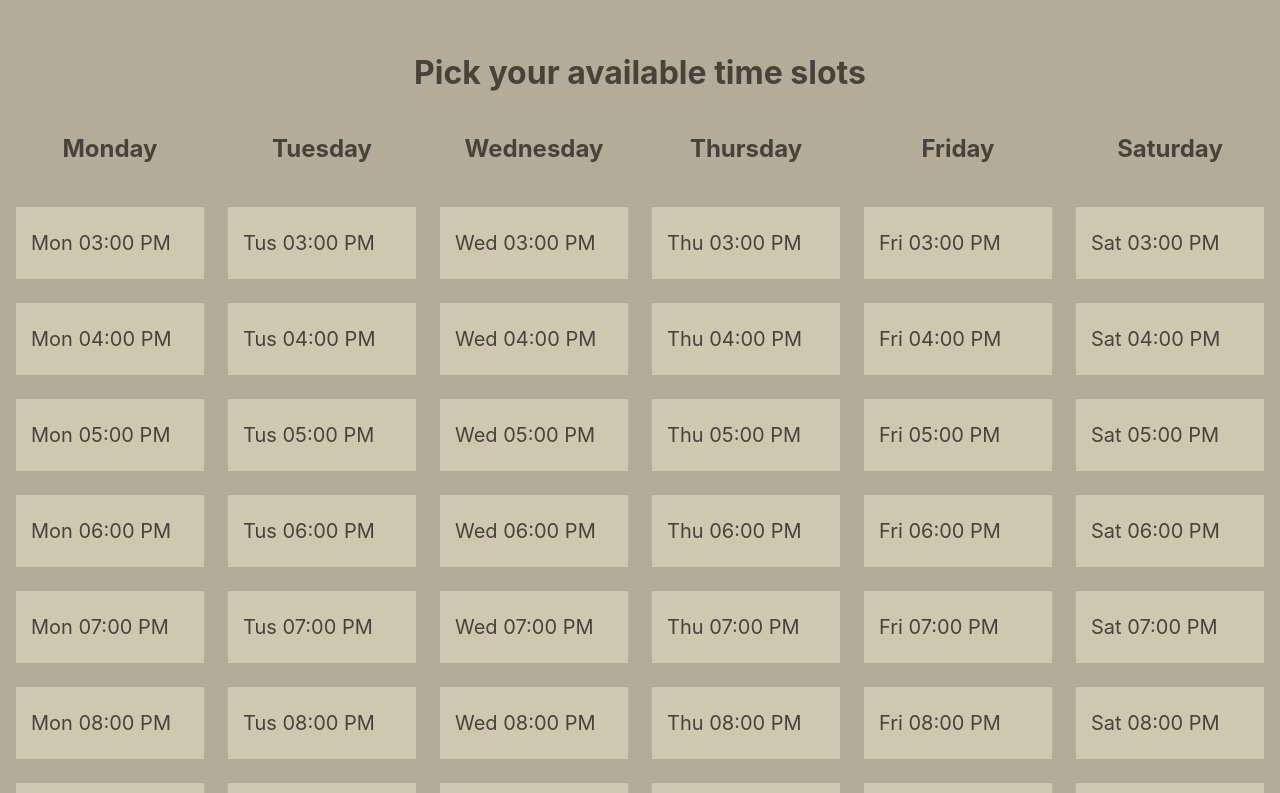
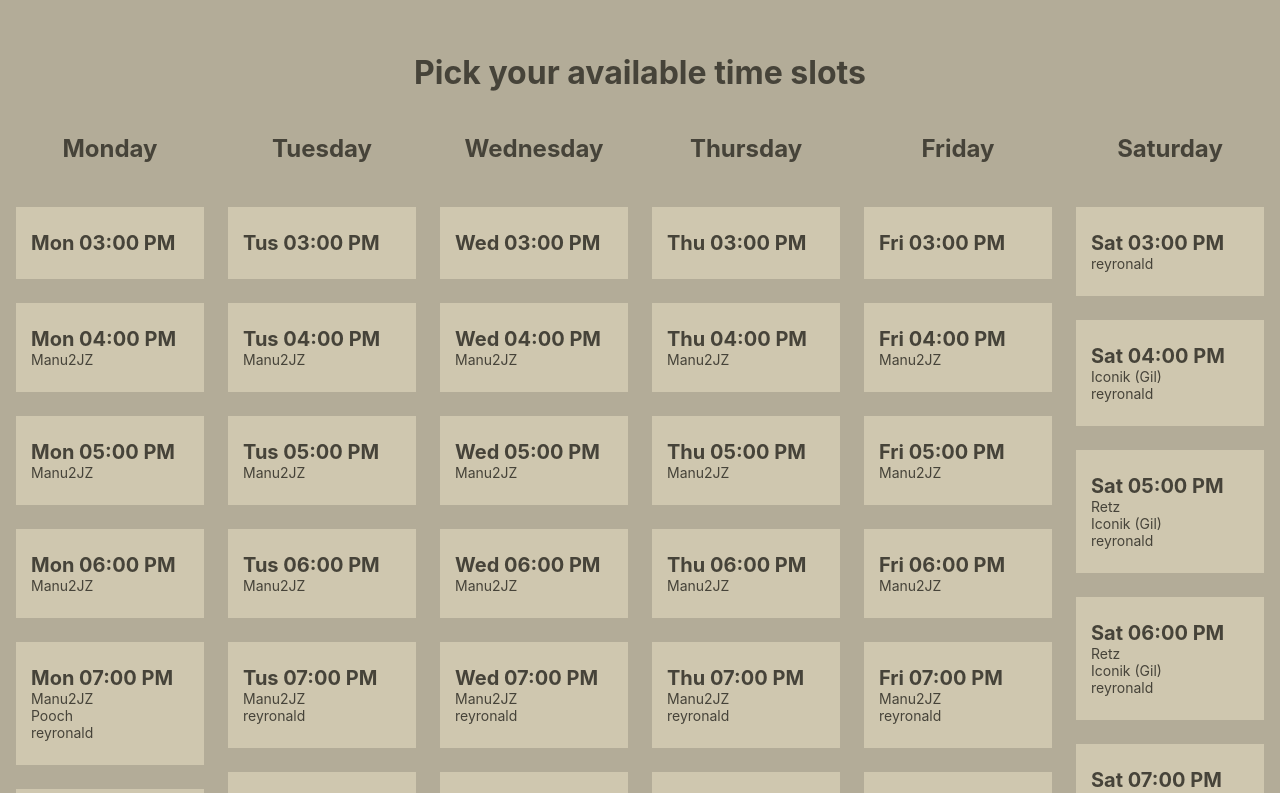
Before and after one commit to reyronald/ffxiv-party-scheduler, a Next.js app: page / in a window 1280 px wide. Shown: the top 793 px of the page. Built offline with nearby package versions, Linux system fonts and the light colour scheme.

Commit message:
Add submissions data + show usernames on calendar

```diff
--- /dev/null
+++ b/components/submissions.ts
@@ -0,0 +1,243 @@
+type Object = { [key: string]: string };
+
+export type Submission = Object & {
+  _date: string;
+  _id: number;
+  _status: any;
+  username: string;
+};
+
+export const submissions = [
+  {
+    _date: "2021-06-28T12:03:53.111892+00:00",
+    _id: 16273154,
+    _status: {
+      "baramatzzu@gmail.com": {
+        delivered: true,
+        dispatched: true,
+        processed: true,
+      },
+    },
+    username: "Retz",
+    "fri-10pm": "on",
+    "fri-11pm": "on",
+    "fri-8pm": "on",
+    "fri-9pm": "on",
+    "mon-10pm": "on",
+    "mon-8pm": "on",
+    "mon-9pm": "on",
+    "sat-10pm": "on",
+    "sat-11pm": "on",
+    "sat-5pm": "on",
+    "sat-6pm": "on",
+    "sat-7pm": "on",
+    "sat-8pm": "on",
+    "sat-9pm": "on",
+    "sun-10pm": "on",
+    "sun-5pm": "on",
+    "sun-6pm": "on",
+    "sun-7pm": "on",
+    "sun-8pm": "on",
+    "sun-9pm": "on",
+    "thu-10pm": "on",
+    "thu-8pm": "on",
+    "thu-9pm": "on",
+    "tus-10pm": "on",
+    "tus-8pm": "on",
+    "tus-9pm": "on",
+    "wed-10pm": "on",
+    "wed-8pm": "on",
+    "wed-9pm": "on",
+  },
+  {
+    _date: "2021-06-28T03:09:42.923872+00:00",
+    _id: 16266085,
+    _status: {
+      "baramatzzu@gmail.com": {
+        delivered: true,
+        dispatched: true,
+        processed: true,
+      },
+    },
+    "fri-10pm": "on",
+    "fri-4pm": "on",
+    "fri-5pm": "on",
+    "fri-6pm": "on",
+    "fri-7pm": "on",
+    "fri-8pm": "on",
+    "fri-9pm": "on",
+    "mon-10pm": "on",
+    "mon-4pm": "on",
+    "mon-5pm": "on",
+    "mon-6pm": "on",
+    "mon-7pm": "on",
+    "mon-8pm": "on",
+    "mon-9pm": "on",
+    "thu-10pm": "on",
+    "thu-4pm": "on",
+    "thu-5pm": "on",
+    "thu-6pm": "on",
+    "thu-7pm": "on",
+    "thu-8pm": "on",
+    "thu-9pm": "on",
+    "tus-10pm": "on",
+    "tus-4pm": "on",
+    "tus-5pm": "on",
+    "tus-6pm": "on",
+    "tus-7pm": "on",
+    "tus-8pm": "on",
+    "tus-9pm": "on",
+    username: "Manu2JZ",
+    "wed-10pm": "on",
+    "wed-4pm": "on",
+    "wed-5pm": "on",
+    "wed-6pm": "on",
+    "wed-7pm": "on",
+    "wed-8pm": "on",
+    "wed-9pm": "on",
+  },
+  {
+    _date: "2021-06-28T03:07:47.901492+00:00",
+    _id: 16266073,
+    _status: {
+      "baramatzzu@gmail.com": {
+        delivered: true,
+        dispatched: true,
+        processed: true,
+      },
+    },
+    "fri-10pm": "on",
+    "fri-11pm": "on",
+    "fri-9pm": "on",
+    "mon-10pm": "on",
+    "mon-11pm": "on",
+    "mon-9pm": "on",
+    "sat-10pm": "on",
+    "sat-11pm": "on",
+    "sat-9pm": "on",
+    "sun-10pm": "on",
+    "sun-11pm": "on",
+    "sun-9pm": "on",
+    "thu-10pm": "on",
+    "thu-11pm": "on",
+    "thu-9pm": "on",
+    "tus-10pm": "on",
+    "tus-11pm": "on",
+    "tus-9pm": "on",
+    username: "Jarv // Nagini",
+    "wed-10pm": "on",
+    "wed-11pm": "on",
+    "wed-9pm": "on",
+  },
+  {
+    _date: "2021-06-28T03:05:26.841296+00:00",
+    _id: 16266040,
+    _status: {
+      "baramatzzu@gmail.com": {
+        delivered: true,
+        dispatched: true,
+        processed: true,
+      },
+    },
+    "mon-7pm": "on",
+    "mon-8pm": "on",
+    "sun-6pm": "on",
+    "sun-7pm": "on",
+    "sun-8pm": "on",
+    username: "Pooch",
+  },
+  {
+    _date: "2021-06-28T02:59:27.374135+00:00",
+    _id: 16265987,
+    _status: {
+      "baramatzzu@gmail.com": {
+        delivered: true,
+        dispatched: true,
+        processed: true,
+      },
+    },
+    "fri-10pm": "on",
+    "fri-9pm": "on",
+    "mon-10pm": "on",
+    "mon-9pm": "on",
+    "sat-10pm": "on",
+    "sat-11pm": "on",
+    "sat-4pm": "on",
+    "sat-5pm": "on",
+    "sat-6pm": "on",
+    "sat-7pm": "on",
+    "sat-8pm": "on",
+    "sat-9pm": "on",
+    "sun-10pm": "on",
+    "sun-11pm": "on",
+    "sun-3pm": "on",
+    "sun-4pm": "on",
+    "sun-5pm": "on",
+    "sun-6pm": "on",
+    "sun-7pm": "on",
+    "sun-8pm": "on",
+    "sun-9pm": "on",
+    "thu-10pm": "on",
+    "thu-9pm": "on",
+    "tus-10pm": "on",
+    "tus-9pm": "on",
+    username: "Iconik (Gil)",
+    "wed-10pm": "on",
+    "wed-9pm": "on",
+  },
+  {
+    _date: "2021-06-28T01:06:52.764003+00:00",
+    _id: 16264906,
+    _status: {
+      "baramatzzu@gmail.com": {
+        delivered: true,
+        dispatched: true,
+        processed: true,
+      },
+    },
+    "fri-10pm": "on",
+    "fri-11pm": "on",
+    "fri-7pm": "on",
+    "fri-8pm": "on",
+    "fri-9pm": "on",
+    "mon-10pm": "on",
+    "mon-11pm": "on",
+    "mon-7pm": "on",
+    "mon-8pm": "on",
+    "mon-9pm": "on",
+    "sat-10pm": "on",
+    "sat-11pm": "on",
+    "sat-3pm": "on",
+    "sat-4pm": "on",
+    "sat-5pm": "on",
+    "sat-6pm": "on",
+    "sat-7pm": "on",
+    "sat-8pm": "on",
+    "sat-9pm": "on",
+    "sun-10pm": "on",
+    "sun-11pm": "on",
+    "sun-3pm": "on",
+    "sun-4pm": "on",
+    "sun-5pm": "on",
+    "sun-6pm": "on",
+    "sun-7pm": "on",
+    "sun-8pm": "on",
+    "sun-9pm": "on",
+    "thu-10pm": "on",
+    "thu-11pm": "on",
+    "thu-7pm": "on",
+    "thu-8pm": "on",
+    "thu-9pm": "on",
+    "tus-10pm": "on",
+    "tus-11pm": "on",
+    "tus-7pm": "on",
+    "tus-8pm": "on",
+    "tus-9pm": "on",
+    username: "reyronald",
+    "wed-10pm": "on",
+    "wed-11pm": "on",
+    "wed-7pm": "on",
+    "wed-8pm": "on",
+    "wed-9pm": "on",
+  },
+] as any as Submission[];
--- a/package.json
+++ b/package.json
@@ -9,6 +9,7 @@
     "lint": "next lint"
   },
   "dependencies": {
+    "clsx": "^1.1.1",
     "next": "11.0.1",
     "react": "17.0.2",
     "react-dom": "17.0.2"
--- a/pages/index.tsx
+++ b/pages/index.tsx
@@ -1,5 +1,7 @@
+import clsx from "clsx";
 import Head from "next/head";
 import { ReactNode } from "react";
+import { submissions } from "../components/submissions";
 
 export default function Home() {
   return (
@@ -118,10 +120,31 @@ export default function Home() {
 
 function Checkbox(props: { id: string; children: ReactNode }) {
   const { id, children } = props;
+
+  const matchSubmissions = submissions.filter((sub) => sub[id] === "on");
+
+  const containerClassName =
+    matchSubmissions.length > 4
+      ? "checkbox-container__yellow"
+      : matchSubmissions.length === 8
+      ? "checkbox-container__green"
+      : null;
+
   return (
-    <label className="checkbox-container" htmlFor={id}>
+    <label
+      className={clsx("checkbox-container", containerClassName)}
+      htmlFor={id}
+    >
       <input type="checkbox" id={id} name={id} />
-      <div className="checkbox-contents">{children}</div>
+      <div className="checkbox-contents">
+        <strong>{children}</strong>
+
+        {matchSubmissions.map((ms) => (
+          <div key={ms.username} className="checkbox-names">
+            {ms.username}
+          </div>
+        ))}
+      </div>
     </label>
   );
 }
--- a/styles/globals.css
+++ b/styles/globals.css
@@ -29,12 +29,14 @@ a {
 /* ========== */
 
 :root {
-  --w: 165px;
+  --w: 168px;
 
   --color-1: hsl(45deg 10% 25%);
   --color-2: hsl(45deg 15% 65%);
   --color-3: hsl(45deg 25% 75%);
   --color-4: hsl(45deg 35% 85%);
+
+  --color-yellow: hsl(35deg 70% 40%);
 }
 
 body {
@@ -51,7 +53,7 @@ h2 {
 }
 
 .container {
-  max-width: calc(calc(var(--w) * 7) + calc(24px * 6) + 32px);
+  max-width: calc(calc(var(--w) * 7) + calc(28px * 6) + 32px);
   margin: 0 auto;
   padding: 2rem 1rem 3rem 1rem;
 }
@@ -81,6 +83,14 @@ h2 {
   font-size: 1.25rem;
 }
 
+.checkbox-container__green {
+  border: 4px solid green;
+}
+
+.checkbox-container__yellow {
+  border: 4px solid var(--color-yellow);
+}
+
 .checkbox-container input {
   appearance: none;
   position: absolute;
@@ -104,6 +114,10 @@ h2 {
 .checkbox-container input:focus + .checkbox-contents {
   outline: auto 5px -webkit-focus-ring-color;
   outline-offset: 8px;
+}
+
+.checkbox-names {
+  font-size: 0.875rem;
 }
 
 /* ========== */
```
Also changed, not shown: pages/admin.tsx (+2 -10 lines), 2 other files (tests, documents, lock files or other folders).
